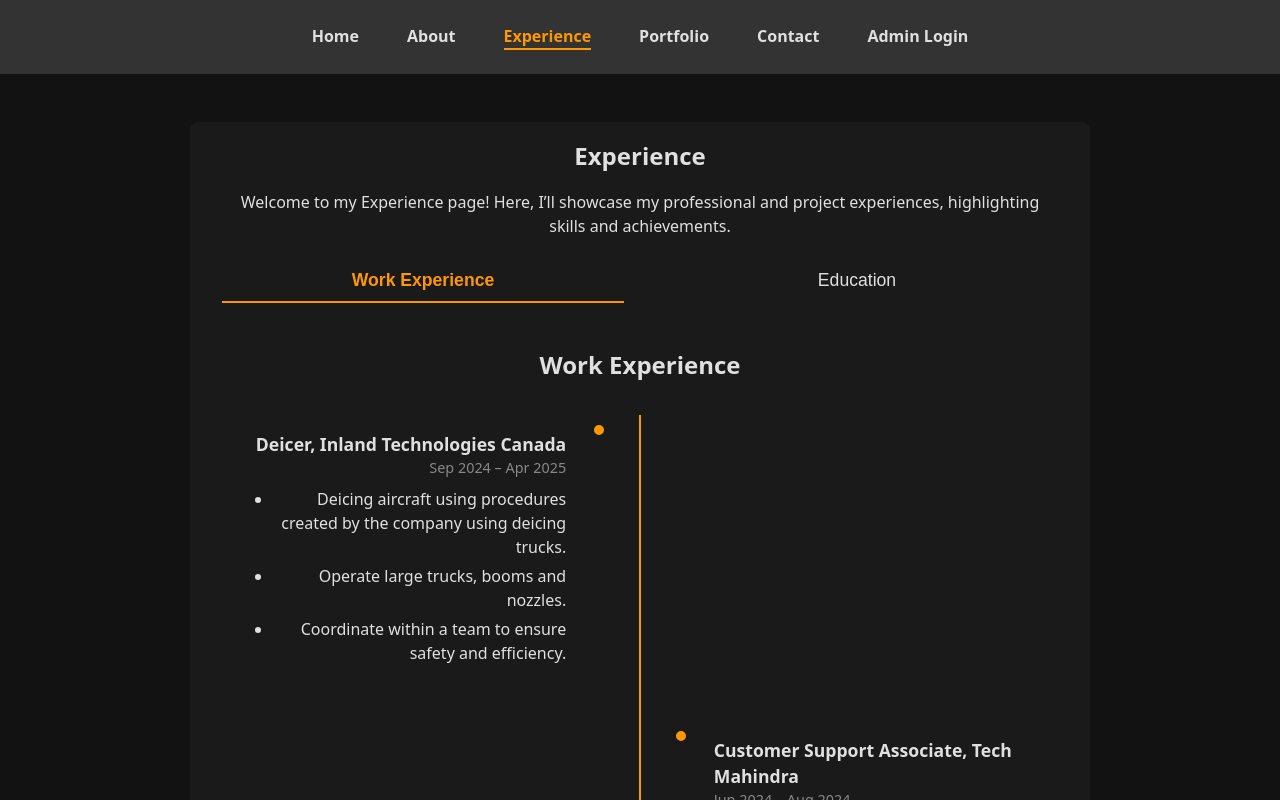
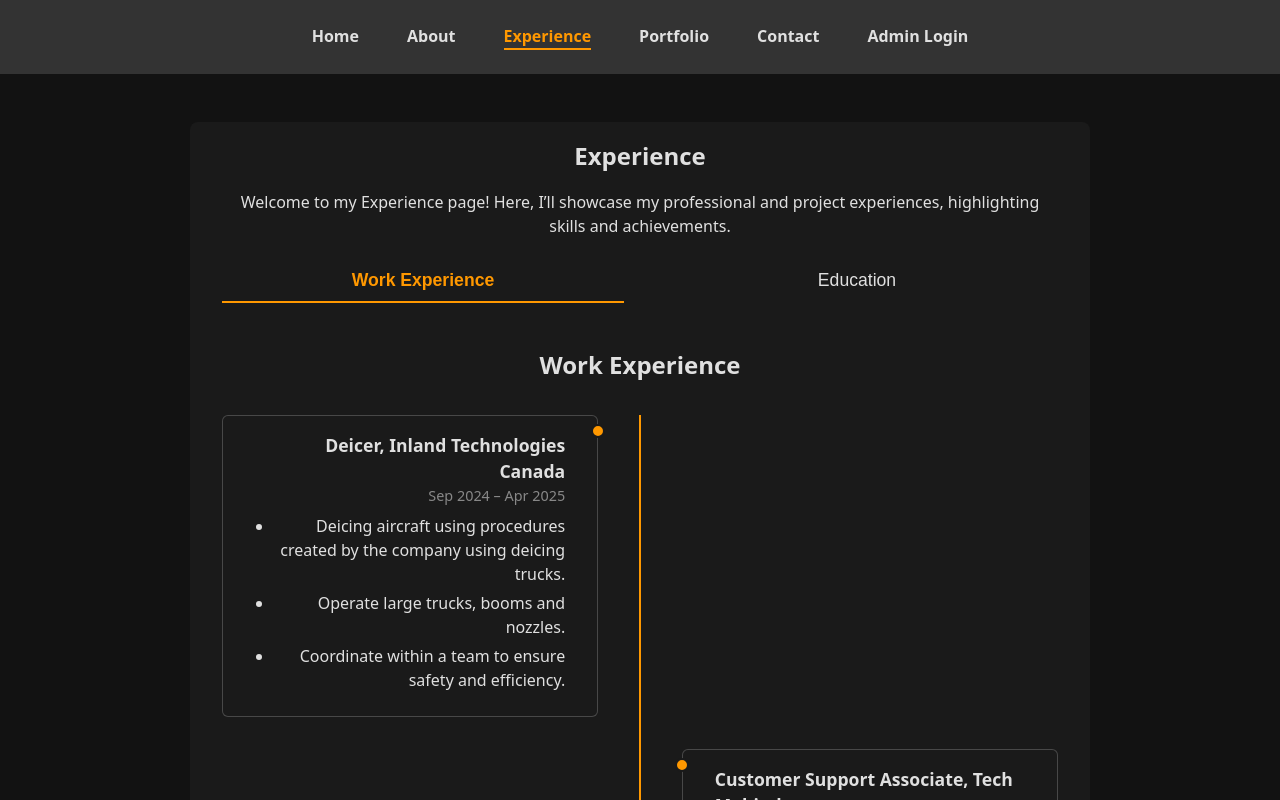
Before and after one commit to trevordunn0902/portfolio-frontend, a React (Vite) app: page /experience in a window 1280 px wide. Shown: the top 800 px of the page. Built offline with nearby package versions, Linux system fonts and the light colour scheme.

Commit message:
Update Experience page: added thin white outline to enhance hover clarity

```diff
--- a/src/pages/Experience.css
+++ b/src/pages/Experience.css
@@ -109,7 +109,7 @@
   background-color: var(--accent-color, #ff9800);
 }
 
-/* Timeline Items */
+/* Timeline Items with thin white outline */
 .timeline-item {
   position: relative;
   width: 45%;
@@ -117,7 +117,16 @@
   margin: 2rem 0;
   background: var(--card-bg);
   border-radius: 6px;
-  transition: transform 0.3s ease, box-shadow 0.3s ease, background 0.3s ease;
+  border: 1px solid rgba(255, 255, 255, 0.2); /* thin white outline */
+  transition: transform 0.3s ease, box-shadow 0.3s ease, background 0.3s ease, border-color 0.3s ease;
+}
+
+/* Hover Effect */
+.timeline-item:hover {
+  transform: translateY(-2px);
+  box-shadow: 0 8px 20px rgba(0,0,0,0.15);
+  background: var(--card-bg);
+  border-color: rgba(255, 255, 255, 0.5); /* slightly brighter on hover */
 }
 
 /* Left-side items */
@@ -153,13 +162,7 @@
   left: -8px;
 }
 
-/* Hover Effects */
-.timeline-item:hover {
-  transform: translateY(-2px);
-  box-shadow: 0 8px 20px rgba(0,0,0,0.15);
-  background: var(--card-bg);
-}
-
+/* Dot Hover Effect */
 .timeline-item:hover .timeline-dot {
   transform: scale(1.2);
 }
```
